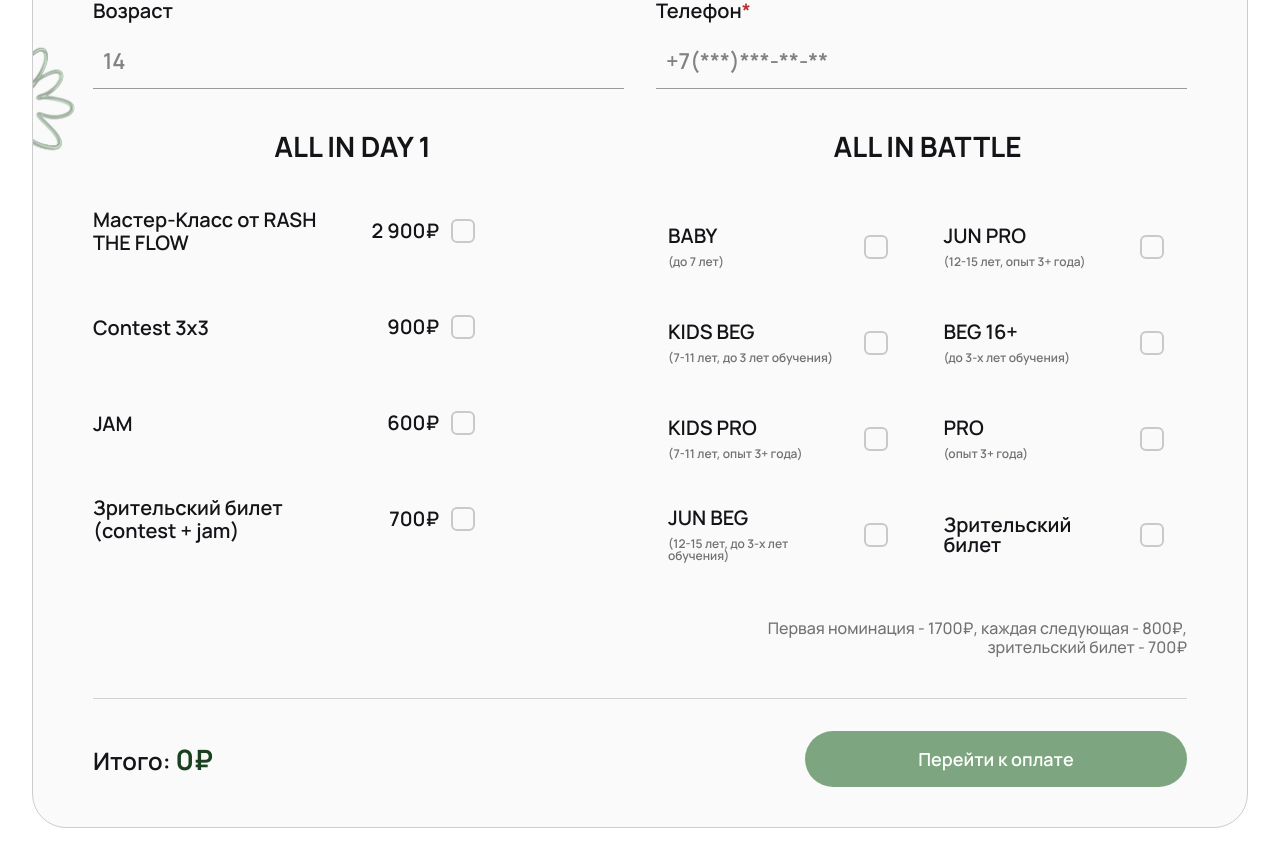
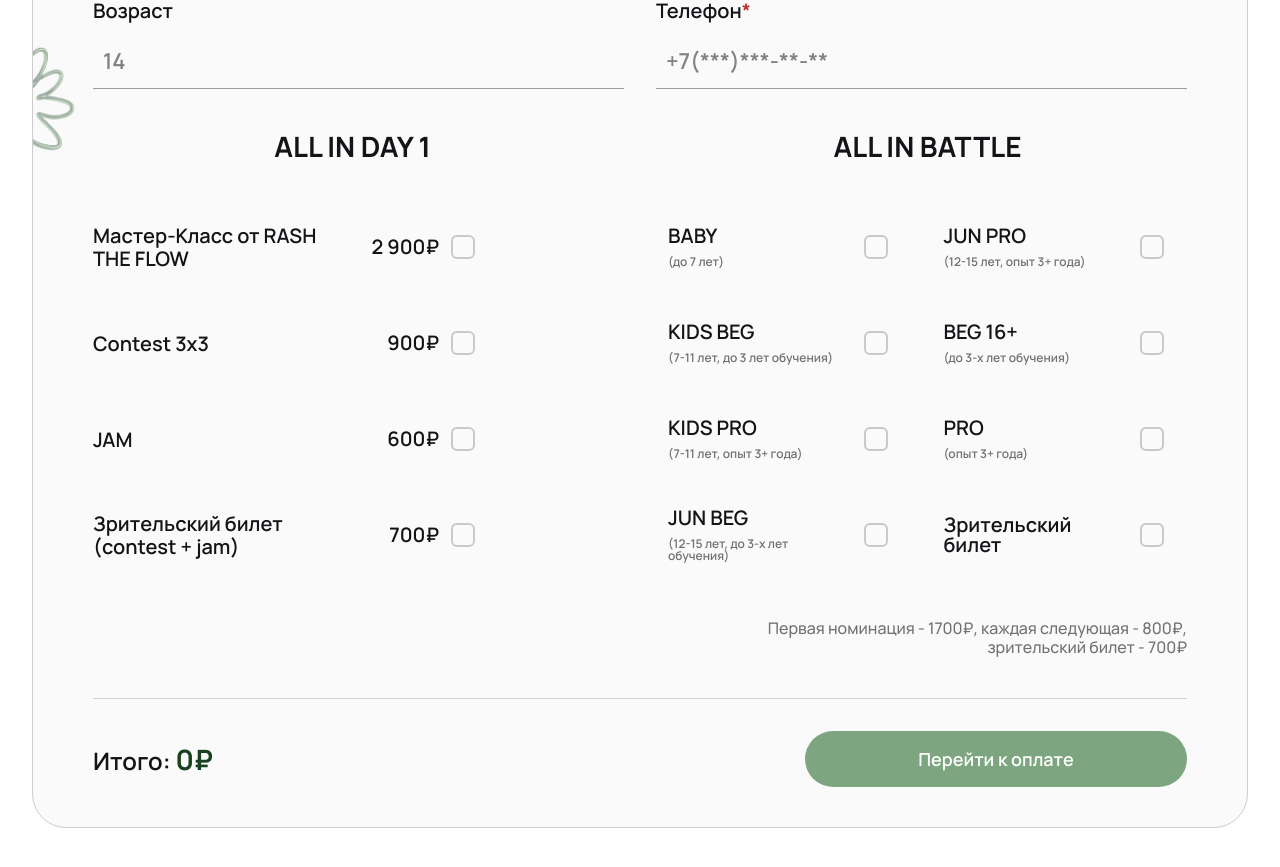
Before and after one commit to FibEli3/ALL-IN-BATTLE, a Next.js app: page / in a window 1280 px wide. Shown: the part 6920-7787 px from the top of the page. Built offline with nearby package versions, Linux system fonts and the light colour scheme.

Commit message:
style: align day1/day2 registration list start levels on desktop

```diff
--- a/src/components/registration-form.tsx
+++ b/src/components/registration-form.tsx
@@ -463,7 +463,7 @@ export function RegistrationForm() {
         </section>
 
         <section className="relative z-10 mt-10 grid gap-10 lg:grid-cols-2 lg:gap-14">
-          <div className="grid content-start gap-8">
+          <div className="grid content-start gap-8 min-[1024px]:gap-12">
             <h4 className="w-full text-center text-[38px] font-bold leading-none md:h-[34px] md:text-[28px] md:leading-[34px]">
               ALL IN DAY 1
             </h4>
```
